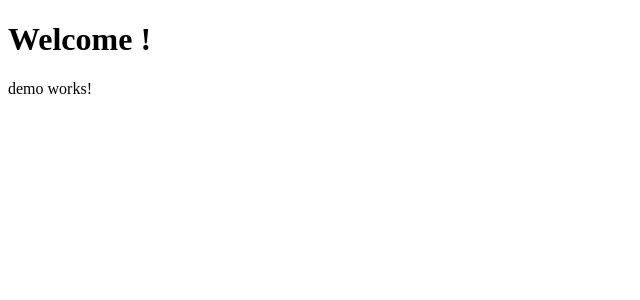
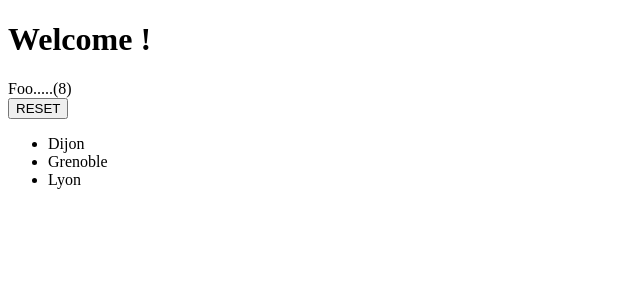
Before and after one commit to wishtack-training/wt-training-angular, an Angular app: page / in a window 1280 px wide. Shown: the top 300 px of the page, without its empty margins (0-640 px from the left). Built offline with nearby package versions, Linux system fonts and the light colour scheme.

Commit message:
Added demo component.

```diff
--- a/src/app/demo/demo.component.html
+++ b/src/app/demo/demo.component.html
@@ -1,3 +1,15 @@
-<p>
-  demo works!
-</p>
+<div>
+    <span>{{ userName }}</span>
+    <span>({{ userName.length }})</span>
+</div>
+
+<button
+        type="button"
+        [disabled]="canReset()"
+        (click)="reset()">RESET</button>
+
+<ul *ngIf="cityList != null">
+    <li *ngFor="let city of cityList">
+        {{ city }}
+    </li>
+</ul>
--- a/src/app/demo/demo.component.ts
+++ b/src/app/demo/demo.component.ts
@@ -1,16 +1,34 @@
-import { Component, OnInit } from '@angular/core';
+import { Component } from '@angular/core';
 
 @Component({
     selector: 'wt-demo',
     templateUrl: './demo.component.html',
     styleUrls: ['./demo.component.css']
 })
-export class DemoComponent implements OnInit {
+export class DemoComponent {
+
+    userName = 'Foo';
+
+    cityList = [
+        'Dijon',
+        'Grenoble',
+        'Lyon'
+    ];
 
     constructor() {
+        // @HACK: Never do this... specially in the constructor...
+        setInterval(() => {
+            this.userName += '.';
+        }, 1000);
+
     }
 
-    ngOnInit() {
+    canReset() {
+        return this.userName.length < 5;
+    }
+
+    reset() {
+        this.userName = '';
     }
 
 }
```
